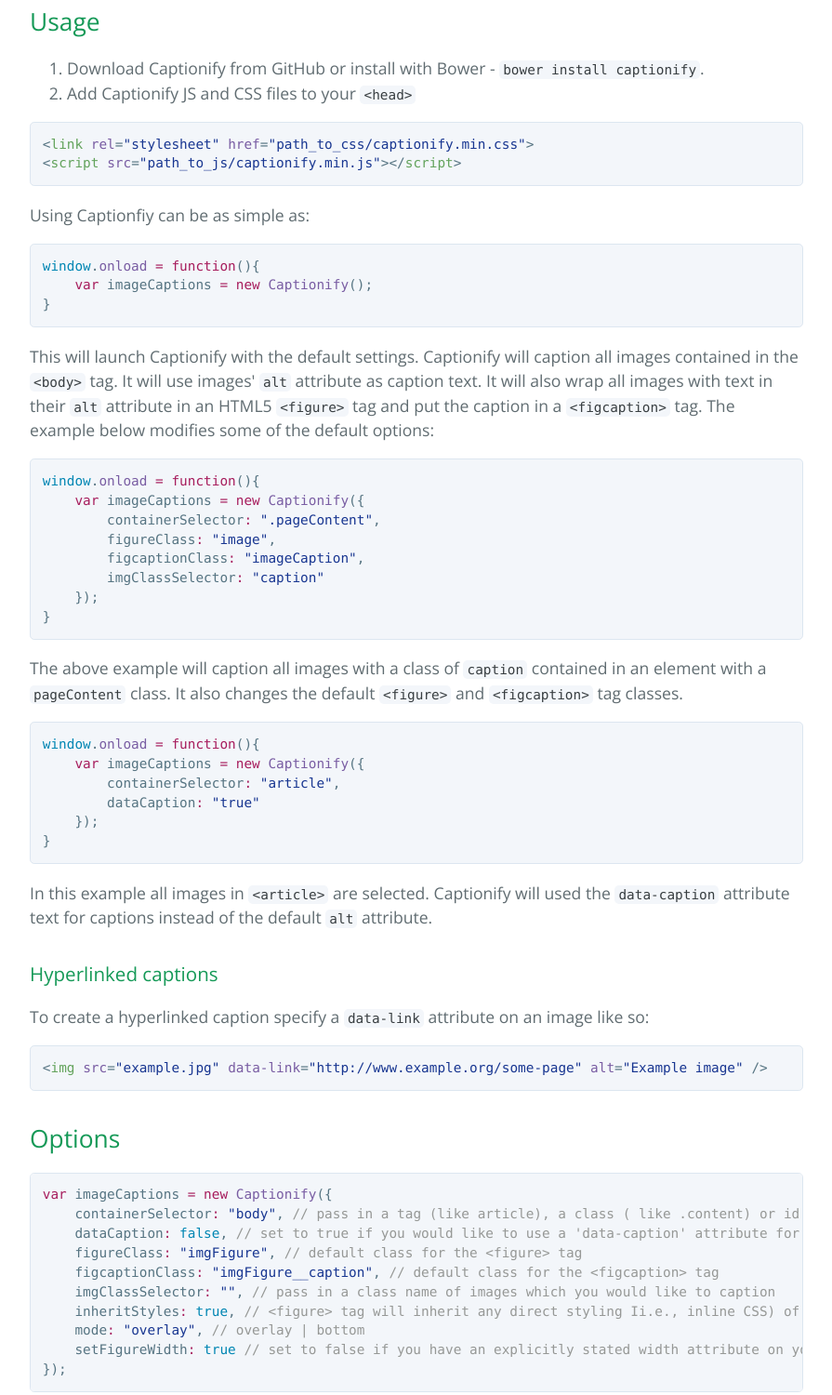
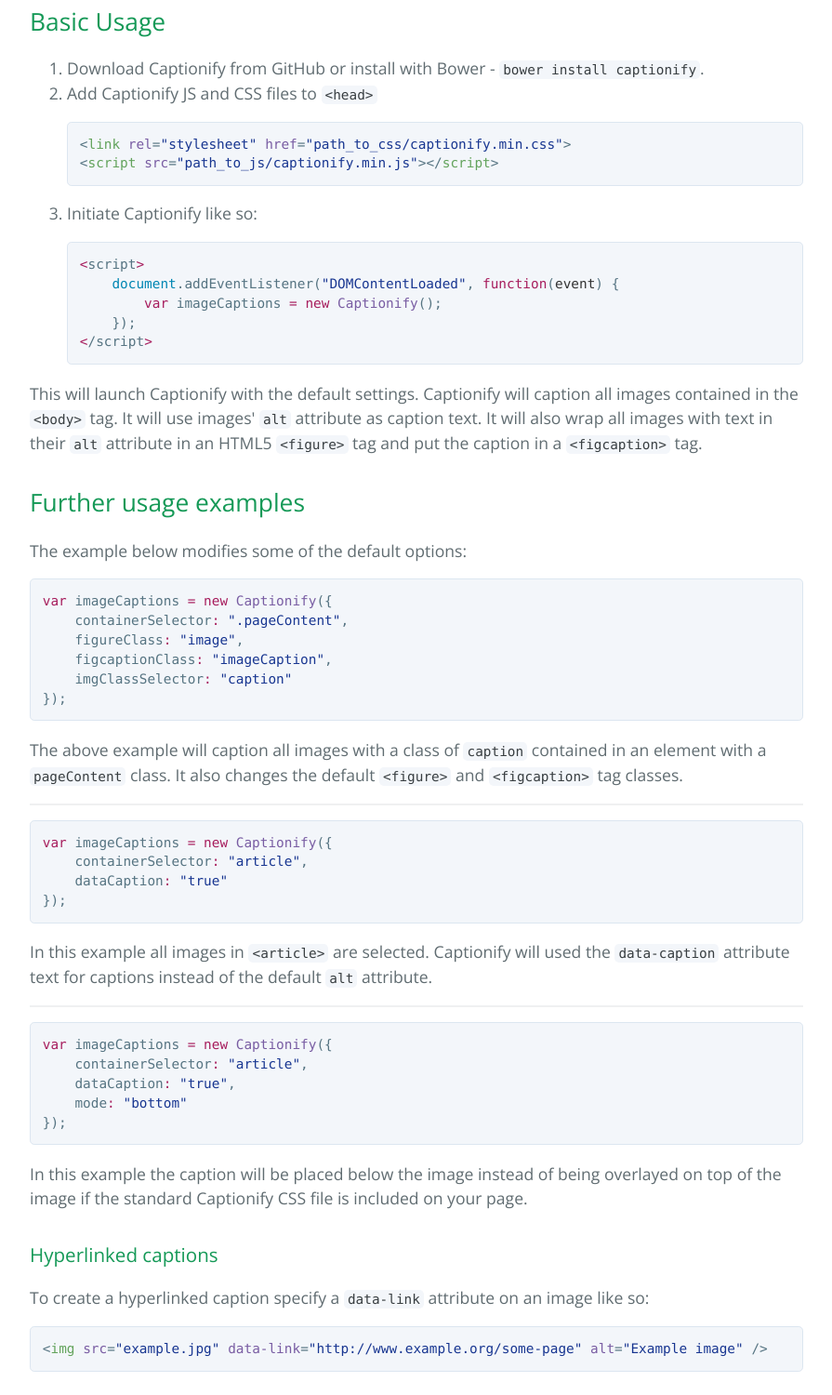
Before and after one commit to jaggedsoft/captionify, a plain HTML site: page index.html in a window 1280 px wide. Shown: the part 539-2039 px from the top of the page at 93% size, without its empty margins (192-1087 px from the left). Drawn offline with nearby package versions, Linux system fonts and the light colour scheme.

Commit message:
Create gh-pages branch via GitHub

```diff
--- a/index.html
+++ b/index.html
@@ -25,44 +25,61 @@
 <p>Captionify is non-jQuery semantic image caption generator library.</p>
 
 <h2>
-<a id="usage" class="anchor" href="#usage" aria-hidden="true"><span class="octicon octicon-link"></span></a>Usage</h2>
+<a id="basic-usage" class="anchor" href="#basic-usage" aria-hidden="true"><span class="octicon octicon-link"></span></a>Basic Usage</h2>
 
 <ol>
 <li>Download Captionify from GitHub or install with Bower - <code>bower install captionify</code>.</li>
-<li>Add Captionify JS and CSS files to your <code>&lt;head&gt;</code>
+<li>
+<p>Add Captionify JS and CSS files to <code>&lt;head&gt;</code></p>
+
+<div class="highlight highlight-html"><pre>&lt;<span class="pl-ent">link</span> <span class="pl-e">rel</span>=<span class="pl-s"><span class="pl-pds">"</span>stylesheet<span class="pl-pds">"</span></span> <span class="pl-e">href</span>=<span class="pl-s"><span class="pl-pds">"</span>path_to_css/captionify.min.css<span class="pl-pds">"</span></span>&gt;
+&lt;<span class="pl-ent">script</span> <span class="pl-e">src</span>=<span class="pl-s"><span class="pl-pds">"</span>path_to_js/captionify.min.js<span class="pl-pds">"</span></span>&gt;&lt;/<span class="pl-ent">script</span>&gt;</pre></div>
+</li>
+<li>
+<p>Initiate Captionify like so:</p>
+
+<div class="highlight highlight-js"><pre><span class="pl-k">&lt;</span>script<span class="pl-k">&gt;</span>
+    <span class="pl-c1">document</span>.addEventListener(<span class="pl-s"><span class="pl-pds">"</span>DOMContentLoaded<span class="pl-pds">"</span></span>, <span class="pl-k">function</span>(<span class="pl-smi">event</span>) {
+        <span class="pl-k">var</span> imageCaptions <span class="pl-k">=</span> <span class="pl-k">new</span> <span class="pl-en">Captionify</span>();
+    });
+<span class="pl-k">&lt;</span>/script<span class="pl-k">&gt;</span></pre></div>
 </li>
 </ol>
 
-<div class="highlight highlight-html"><pre>&lt;<span class="pl-ent">link</span> <span class="pl-e">rel</span>=<span class="pl-s"><span class="pl-pds">"</span>stylesheet<span class="pl-pds">"</span></span> <span class="pl-e">href</span>=<span class="pl-s"><span class="pl-pds">"</span>path_to_css/captionify.min.css<span class="pl-pds">"</span></span>&gt;
-&lt;<span class="pl-ent">script</span> <span class="pl-e">src</span>=<span class="pl-s"><span class="pl-pds">"</span>path_to_js/captionify.min.js<span class="pl-pds">"</span></span>&gt;&lt;/<span class="pl-ent">script</span>&gt;</pre></div>
+<p>This will launch Captionify with the default settings. Captionify will caption all images contained in the <code>&lt;body&gt;</code> tag. It will use images' <code>alt</code> attribute as caption text. It will also wrap all images with text in their <code>alt</code> attribute in an HTML5 <code>&lt;figure&gt;</code> tag and put the caption in a <code>&lt;figcaption&gt;</code> tag.</p>
 
-<p>Using Captionfiy can be as simple as:</p>
+<h2>
+<a id="further-usage-examples" class="anchor" href="#further-usage-examples" aria-hidden="true"><span class="octicon octicon-link"></span></a>Further usage examples</h2>
 
-<div class="highlight highlight-js"><pre><span class="pl-c1">window</span>.<span class="pl-en">onload</span> <span class="pl-k">=</span> <span class="pl-k">function</span>(){
-    <span class="pl-k">var</span> imageCaptions <span class="pl-k">=</span> <span class="pl-k">new</span> <span class="pl-en">Captionify</span>();
-}</pre></div>
+<p>The example below modifies some of the default options:</p>
 
-<p>This will launch Captionify with the default settings. Captionify will caption all images contained in the <code>&lt;body&gt;</code> tag. It will use images' <code>alt</code> attribute as caption text. It will also wrap all images with text in their <code>alt</code> attribute in an HTML5 <code>&lt;figure&gt;</code> tag and put the caption in a <code>&lt;figcaption&gt;</code> tag. The example below modifies some of the default options:</p>
-
-<div class="highlight highlight-js"><pre><span class="pl-c1">window</span>.<span class="pl-en">onload</span> <span class="pl-k">=</span> <span class="pl-k">function</span>(){
-    <span class="pl-k">var</span> imageCaptions <span class="pl-k">=</span> <span class="pl-k">new</span> <span class="pl-en">Captionify</span>({
+<div class="highlight highlight-js"><pre><span class="pl-k">var</span> imageCaptions <span class="pl-k">=</span> <span class="pl-k">new</span> <span class="pl-en">Captionify</span>({
     containerSelector<span class="pl-k">:</span> <span class="pl-s"><span class="pl-pds">"</span>.pageContent<span class="pl-pds">"</span></span>,
     figureClass<span class="pl-k">:</span> <span class="pl-s"><span class="pl-pds">"</span>image<span class="pl-pds">"</span></span>,
     figcaptionClass<span class="pl-k">:</span> <span class="pl-s"><span class="pl-pds">"</span>imageCaption<span class="pl-pds">"</span></span>,
     imgClassSelector<span class="pl-k">:</span> <span class="pl-s"><span class="pl-pds">"</span>caption<span class="pl-pds">"</span></span>
-    });
-}</pre></div>
+});</pre></div>
 
 <p>The above example will caption all images with a class of <code>caption</code> contained in an element with a <code>pageContent</code> class. It also changes the default <code>&lt;figure&gt;</code> and <code>&lt;figcaption&gt;</code> tag classes.</p>
 
-<div class="highlight highlight-js"><pre><span class="pl-c1">window</span>.<span class="pl-en">onload</span> <span class="pl-k">=</span> <span class="pl-k">function</span>(){
-    <span class="pl-k">var</span> imageCaptions <span class="pl-k">=</span> <span class="pl-k">new</span> <span class="pl-en">Captionify</span>({
+<hr>
+
+<div class="highlight highlight-js"><pre><span class="pl-k">var</span> imageCaptions <span class="pl-k">=</span> <span class="pl-k">new</span> <span class="pl-en">Captionify</span>({
     containerSelector<span class="pl-k">:</span> <span class="pl-s"><span class="pl-pds">"</span>article<span class="pl-pds">"</span></span>,
     dataCaption<span class="pl-k">:</span> <span class="pl-s"><span class="pl-pds">"</span>true<span class="pl-pds">"</span></span>
-    });
-}</pre></div>
+});</pre></div>
 
 <p>In this example all images in <code>&lt;article&gt;</code> are selected. Captionify will used the <code>data-caption</code> attribute text for captions instead of the default <code>alt</code> attribute.</p>
+
+<hr>
+
+<div class="highlight highlight-js"><pre><span class="pl-k">var</span> imageCaptions <span class="pl-k">=</span> <span class="pl-k">new</span> <span class="pl-en">Captionify</span>({
+    containerSelector<span class="pl-k">:</span> <span class="pl-s"><span class="pl-pds">"</span>article<span class="pl-pds">"</span></span>,
+    dataCaption<span class="pl-k">:</span> <span class="pl-s"><span class="pl-pds">"</span>true<span class="pl-pds">"</span></span>,
+    mode<span class="pl-k">:</span> <span class="pl-s"><span class="pl-pds">"</span>bottom<span class="pl-pds">"</span></span>
+});</pre></div>
+
+<p>In this example the caption will be placed below the image instead of being overlayed on top of the image if the standard Captionify CSS file is included on your page.</p>
 
 <h3>
 <a id="hyperlinked-captions" class="anchor" href="#hyperlinked-captions" aria-hidden="true"><span class="octicon octicon-link"></span></a>Hyperlinked captions</h3>
@@ -90,14 +107,12 @@
 
 <p>Captionify does not inject any styling (actually, it does in some cases. If your images have an explicitly stated width attribute or inline CSS, the containing <code>figure</code> tag will get this styling and styling for the <code>&lt;img&gt;</code> will be removed. This behavior can be disabled through options). All styling should be done with CSS using the classes assigned to <code>&lt;figure&gt;</code> and <code>&lt;figcaption&gt;</code> tags (<code>imgFigure</code> and <code>imgFigure__caption</code> by default). CSS file with some base styling is provided with Captionify. Feel free to modify it as you wish to suit your needs :)</p>
 
-<p>Captionify also works well in conjunction with the <a href="http://www.captionss.com">captionss</a> package for hassle-free caption styling. If you choose to use captionss, replace the Captionify CSS file the captionss CSS file. Once that is done you can pass in an appropriate class name for a <code>&lt;figure&gt;</code> tag like so:</p>
+<p>Captionify also works well in conjunction with the <a href="http://www.captionss.com">captionss</a> package for hassle-free caption styling. If you choose to use captionss, replace the Captionify CSS file with the captionss CSS file. Once that is done you can pass in an appropriate class name for a <code>&lt;figure&gt;</code> tag (as specified by captionss documentation) like so:</p>
 
-<div class="highlight highlight-js"><pre><span class="pl-c1">window</span>.<span class="pl-en">onload</span> <span class="pl-k">=</span> <span class="pl-k">function</span>(){
-    <span class="pl-k">var</span> imageCaptions <span class="pl-k">=</span> <span class="pl-k">new</span> <span class="pl-en">Captionify</span>({
+<div class="highlight highlight-js"><pre><span class="pl-k">var</span> imageCaptions <span class="pl-k">=</span> <span class="pl-k">new</span> <span class="pl-en">Captionify</span>({
     containerSelector<span class="pl-k">:</span> <span class="pl-s"><span class="pl-pds">"</span>.myContainer<span class="pl-pds">"</span></span>,
     figureClass<span class="pl-k">:</span> <span class="pl-s"><span class="pl-pds">"</span>embed hide-smooth dark<span class="pl-pds">"</span></span>
-    });
-}</pre></div>
+});</pre></div>
 
 <p>The above example should leave you with some nicely styled animated captions. See captionss <a href="http://www.captionss.com">website</a> for more info.</p>
 
```
Also changed, not shown: params.json (+1 -1 lines). Lines whose indentation alone changed are shown as unchanged.
